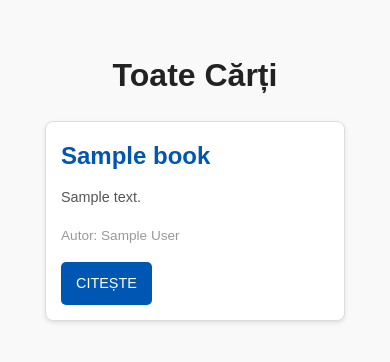
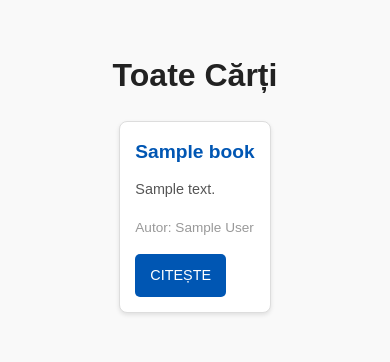
Before and after one commit to NickGr24/penita, a Django app: template templates/books/books_list.html in a window 390 px wide. Shown: the part 80-442 px from the top of the page. Run offline with Django 3.2, Linux system fonts and the light colour scheme; the template is opened without the code that fills it: most values are stand-ins (such as "Sample title", 1, 10 or a date in 2020).

Commit message:
restyled books_list

```diff
--- a/main/static/css/books_list.css
+++ b/main/static/css/books_list.css
@@ -32,8 +32,12 @@
     border: 1px solid #ddd;
     border-radius: 8px;
     box-shadow: 0 2px 4px rgba(0, 0, 0, 0.1);
-    width: 300px;
+    width: 300px; /* Fixed width */
+    height: 400px; /* Fixed height */
     padding: 15px;
+    display: flex;
+    flex-direction: column;
+    justify-content: space-between; /* Ensures text and button align properly */
     transition: transform 0.3s ease, box-shadow 0.3s ease;
 }
 
@@ -43,15 +47,19 @@
 }
 
 .card-title {
-    font-size: 1.5rem;
+    font-size: 1.2rem;
     color: #0056b3;
     margin-bottom: 10px;
+    text-align: center; /* Ensures consistent alignment */
 }
 
 .card-text {
     font-size: 0.9rem;
     color: #555;
     margin-bottom: 15px;
+    flex-grow: 1; /* Fills remaining space for consistent card height */
+    text-align: justify; /* Ensures text alignment */
+    overflow: hidden; /* Hides overflowing text for uniformity */
 }
 
 .btn {
@@ -95,3 +103,24 @@
 .btn-secondary:hover {
     background: #777;
 }
+
+/* Image consistency */
+.card img {
+    width: 100%;
+    height: 200px; /* Fixed image height */
+    object-fit: cover; /* Ensures images are cropped to fit dimensions */
+    border-radius: 5px;
+    margin-bottom: 15px;
+}
+
+/* Responsive design for smaller screens */
+@media (max-width: 768px) {
+    .card {
+        width: 100%;
+        height: auto; /* Allows dynamic height for smaller screens */
+    }
+
+    .card img {
+        height: 150px; /* Adjust image height for smaller screens */
+    }
+}
```
